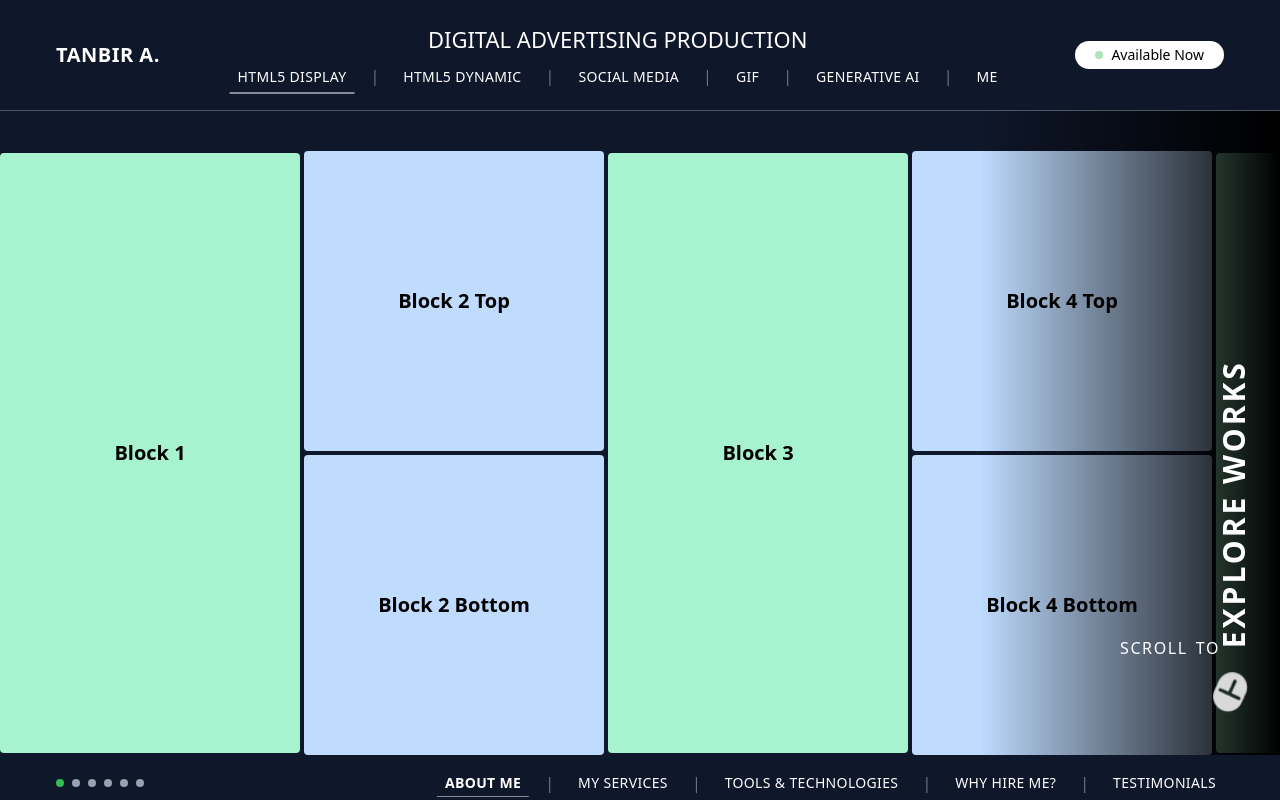
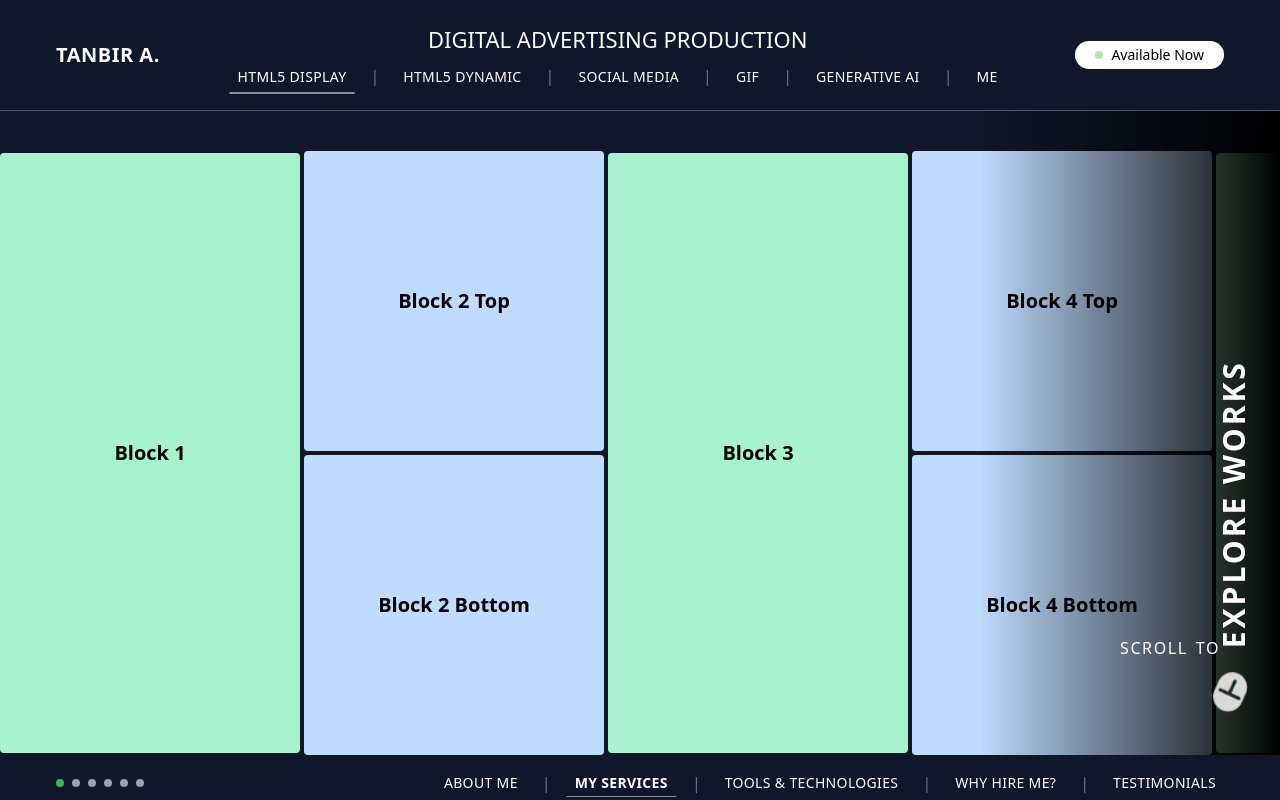
Before and after one commit to sazzadul1205/tanbir-a-portfolio-client, a React (Vite) app: page / in a window 1280 px wide. Shown: the top 800 px of the page. Built offline with nearby package versions, Linux system fonts and the light colour scheme; a web font is replaced by a local one.

Commit message:
- page Nav Adjusted and Bug Fixed

```diff
--- a/src/Layouts/MainLayout.jsx
+++ b/src/Layouts/MainLayout.jsx
@@ -1,4 +1,4 @@
-import { useState } from "react";
+import { useEffect, useState } from "react";
 
 // Shared
 import PageNav from "../Shared/PageNav/PageNav";
@@ -10,13 +10,11 @@ import Home from "../Pages/Home/Home";
 import Footer from "../Shared/Footer/Footer";
 
 const MainLayout = () => {
-  // State
-  const [activeDot, setActiveDot] = useState(0);
+  const [activeDot, setActiveDot] = useState(0); // For Dots
+  const [activeSection, setActiveSection] = useState(0); // For Nav Highlight
 
-  // Constants
-  const TOTAL_DOTS = 6; // fixed number of dots
+  const TOTAL_DOTS = 6;
 
-  // menuData should be passed as props, something like:
   const menuData = [
     { label: "ABOUT ME", id: "about-me" },
     { label: "MY SERVICES", id: "my-services" },
@@ -25,20 +23,38 @@ const MainLayout = () => {
     { label: "TESTIMONIALS", id: "testimonials" },
   ];
 
+  useEffect(() => {
+    const handleScroll = () => {
+      let current = 0;
+
+      for (let i = 0; i < menuData.length; i++) {
+        const el = document.getElementById(menuData[i].id);
+        if (el) {
+          const rect = el.getBoundingClientRect();
+          if (rect.top <= window.innerHeight / 2 && rect.bottom >= 0) {
+            current = i;
+          }
+        }
+      }
+
+      setActiveSection(current);
+    };
+
+    window.addEventListener("scroll", handleScroll);
+    return () => window.removeEventListener("scroll", handleScroll);
+  }, []);
+
   return (
     <div className="bg-[#0F172A]">
       <Navbar />
-
       <Works setActiveDot={setActiveDot} TOTAL_DOTS={TOTAL_DOTS} />
-
       <PageNav
         TOTAL_DOTS={TOTAL_DOTS}
         activeDot={activeDot}
+        activeSection={activeSection}
         menuData={menuData}
       />
-
       <Home />
-
       <Footer />
     </div>
   );
--- a/src/Shared/PageNav/PageNav.jsx
+++ b/src/Shared/PageNav/PageNav.jsx
@@ -1,16 +1,12 @@
 import React, { useState } from "react";
-
-// Packages
 import PropTypes from "prop-types";
 
 // Icons
 import { FiMenu, FiX } from "react-icons/fi";
 
-const PageNav = ({ TOTAL_DOTS, activeDot, menuData }) => {
-  // State for mobile menu
+const PageNav = ({ TOTAL_DOTS, activeDot, activeSection, menuData }) => {
   const [mobileOpen, setMobileOpen] = useState(false);
 
-  // Scroll to a specific section
   const scrollToSection = (id) => {
     const el = document.getElementById(id);
     if (el) {
@@ -21,9 +17,8 @@ const PageNav = ({ TOTAL_DOTS, activeDot, menuData }) => {
 
   return (
     <div className="bg-[#0F172A] text-white w-full z-40 shadow-sm">
-      {/* Desktop Navigation */}
       <div className="flex items-center justify-between px-4 py-4 max-w-[1200px] mx-auto">
-        {/* Dot Indicators (Always Visible) */}
+        {/* Dot Indicators */}
         <div className="flex items-center gap-2">
           {[...Array(TOTAL_DOTS)].map((_, i) => (
             <span
@@ -35,7 +30,7 @@ const PageNav = ({ TOTAL_DOTS, activeDot, menuData }) => {
           ))}
         </div>
 
-        {/* Desktop Navigation */}
+        {/* Desktop Nav */}
         <div className="hidden lg:flex items-center space-x-4">
           {menuData.map((item, index) => (
             <React.Fragment key={index}>
@@ -45,14 +40,16 @@ const PageNav = ({ TOTAL_DOTS, activeDot, menuData }) => {
                   e.preventDefault();
                   scrollToSection(item.id);
                 }}
-                className={`relative text-sm tracking-wide px-2 ${
-                  activeDot === index ? "font-bold" : ""
+                className={`group relative text-sm tracking-wide px-2 ${
+                  activeSection === index ? "font-bold" : ""
                 }`}
               >
                 {item.label}
                 <span
                   className={`absolute left-1/2 -translate-x-1/2 bottom-[-4px] h-[1.5px] bg-white/50 transition-all duration-300 ${
-                    activeDot === index ? "w-full" : "w-0 hover:w-full"
+                    activeSection === index
+                      ? "w-full"
+                      : "w-0 group-hover:w-full"
                   }`}
                 />
               </a>
@@ -63,7 +60,7 @@ const PageNav = ({ TOTAL_DOTS, activeDot, menuData }) => {
           ))}
         </div>
 
-        {/* Mobile Menu Button */}
+        {/* Mobile Menu Toggle */}
         <button
           className="lg:hidden text-white"
           onClick={() => setMobileOpen((prev) => !prev)}
@@ -72,7 +69,7 @@ const PageNav = ({ TOTAL_DOTS, activeDot, menuData }) => {
         </button>
       </div>
 
-      {/* Mobile Dropdown Menu */}
+      {/* Mobile Dropdown */}
       {mobileOpen && (
         <div className="lg:hidden px-4 pb-4 space-y-3 border-t border-white/10 bg-[#0F172A]">
           {menuData.map((item, index) => (
@@ -84,7 +81,7 @@ const PageNav = ({ TOTAL_DOTS, activeDot, menuData }) => {
                   scrollToSection(item.id);
                 }}
                 className={`block text-sm tracking-wide ${
-                  activeDot === index
+                  activeSection === index
                     ? "font-bold text-[#33BD51]"
                     : "text-white"
                 }`}
@@ -102,6 +99,7 @@ const PageNav = ({ TOTAL_DOTS, activeDot, menuData }) => {
 PageNav.propTypes = {
   TOTAL_DOTS: PropTypes.number.isRequired,
   activeDot: PropTypes.number.isRequired,
+  activeSection: PropTypes.number.isRequired,
   menuData: PropTypes.arrayOf(
     PropTypes.shape({
       label: PropTypes.string.isRequired,
```
